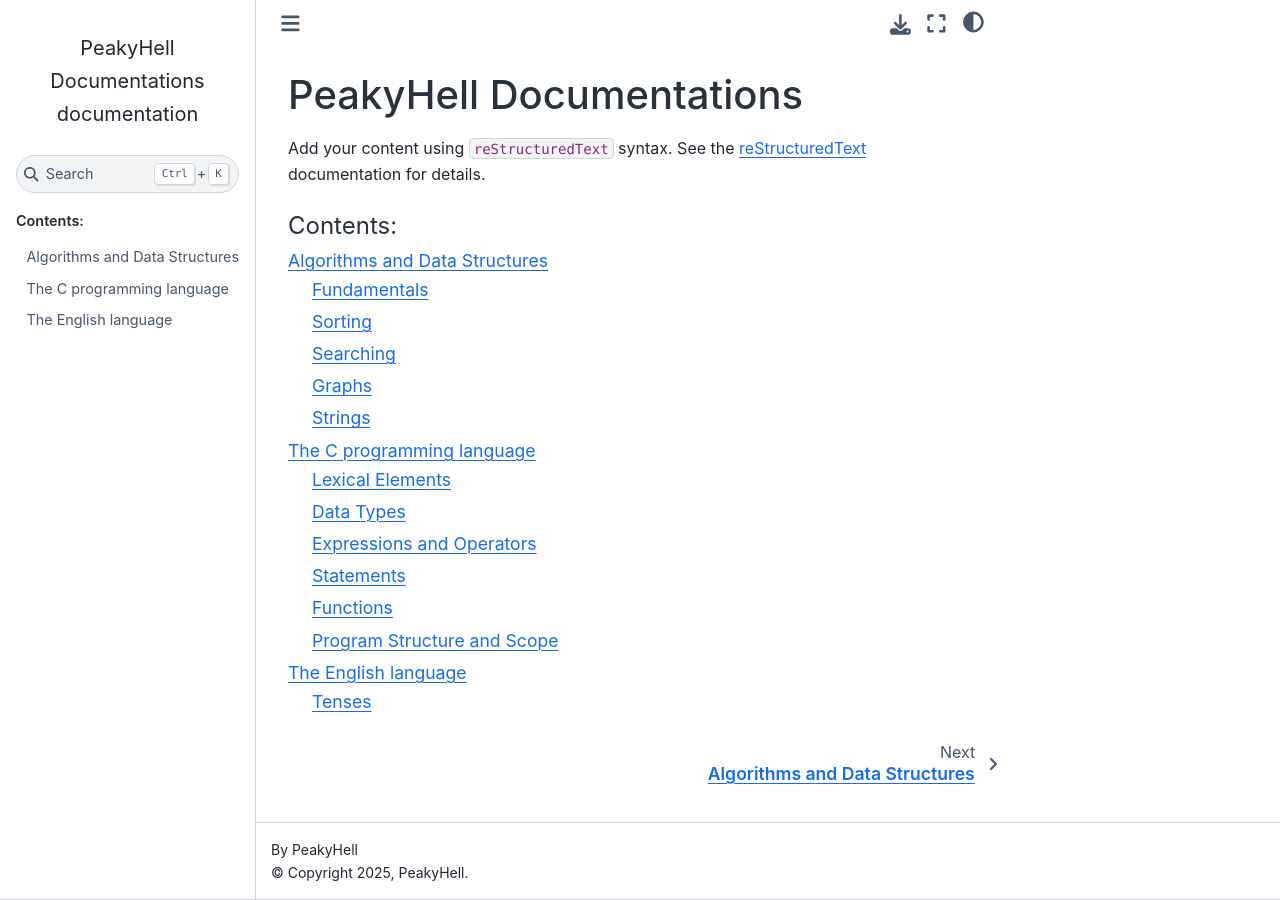
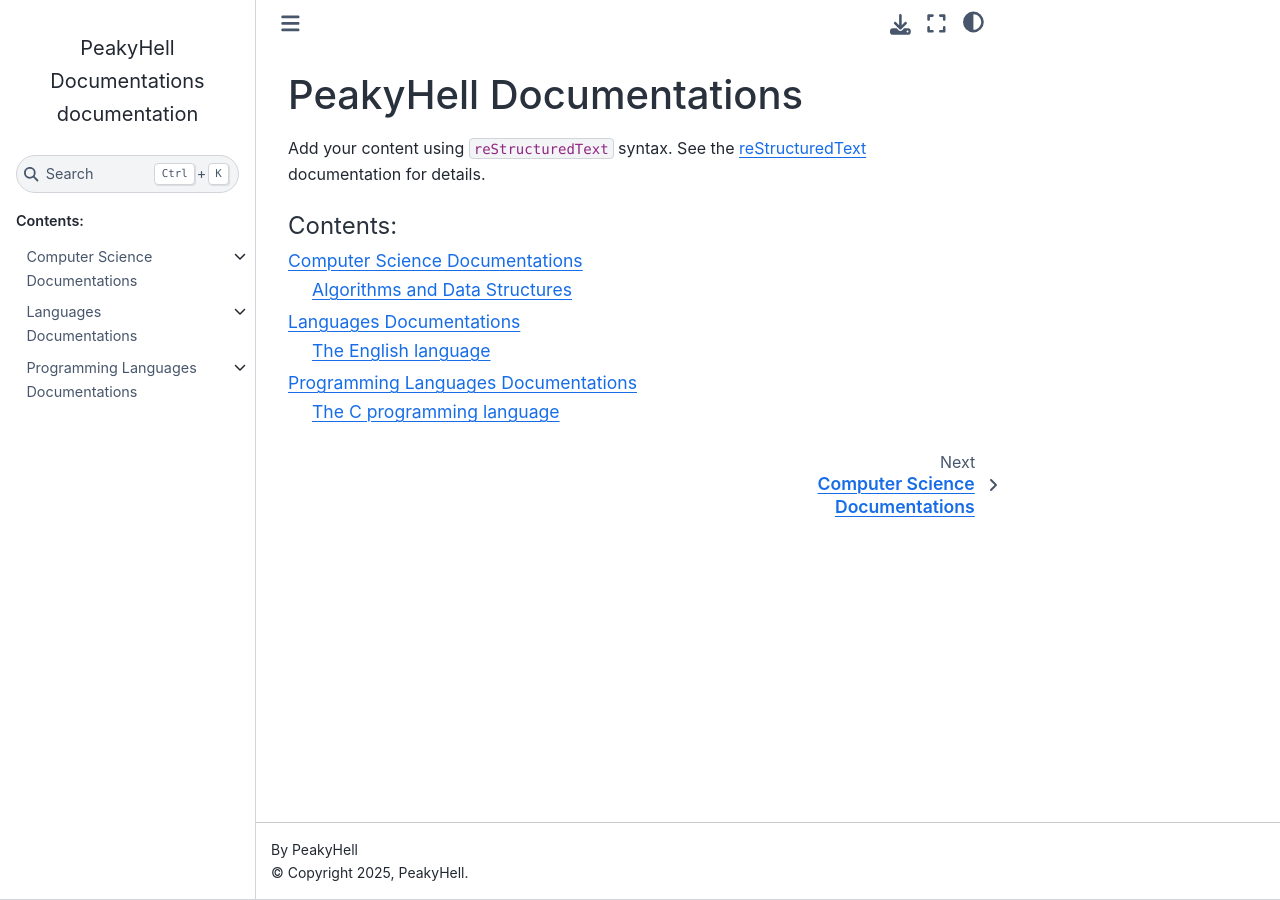
Before and after one commit to PeakyHell/documentations, a Sphinx documentation site: the page built from source/index.rst, in a window 1280 px wide. Built offline with Sphinx 7.4.7 and the Sphinx Book theme 1.1.4, drawn with Linux system fonts in a browser that asks for light colours.

Commit message:
[Docs] Create categories for easier navigation

```diff
--- /dev/null
+++ b/source/computer_science/index.rst
@@ -0,0 +1,9 @@
+Computer Science Documentations
+======================================
+
+.. toctree::
+    :maxdepth: 2
+    :caption: Contents:
+    :glob:
+
+    *
--- a/source/index.rst
+++ b/source/index.rst
@@ -9,7 +9,8 @@ documentation for details.
 .. toctree::
     :maxdepth: 2
     :caption: Contents:
+    :glob:
 
-    computer_science/algorithms
-    programming_languages/c_language
-    languages/english
+    computer_science/index.rst
+    languages/index.rst
+    programming_languages/index.rst
--- /dev/null
+++ b/source/languages/index.rst
@@ -0,0 +1,9 @@
+Languages Documentations
+======================================
+
+.. toctree::
+    :maxdepth: 2
+    :caption: Contents:
+    :glob:
+
+    *
--- /dev/null
+++ b/source/programming_languages/index.rst
@@ -0,0 +1,9 @@
+Programming Languages Documentations
+======================================
+
+.. toctree::
+    :maxdepth: 2
+    :caption: Contents:
+    :glob:
+
+    *
```
